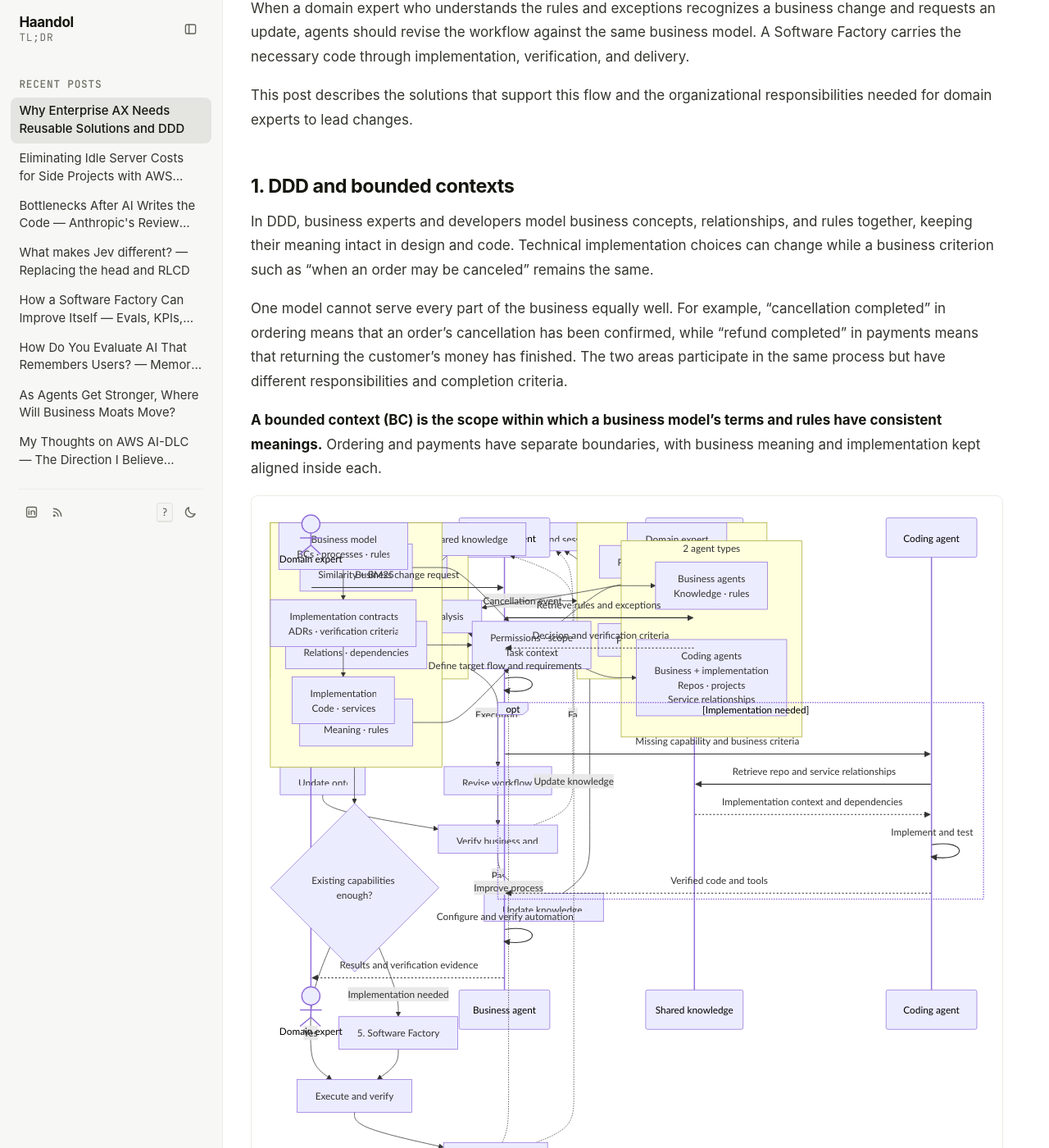
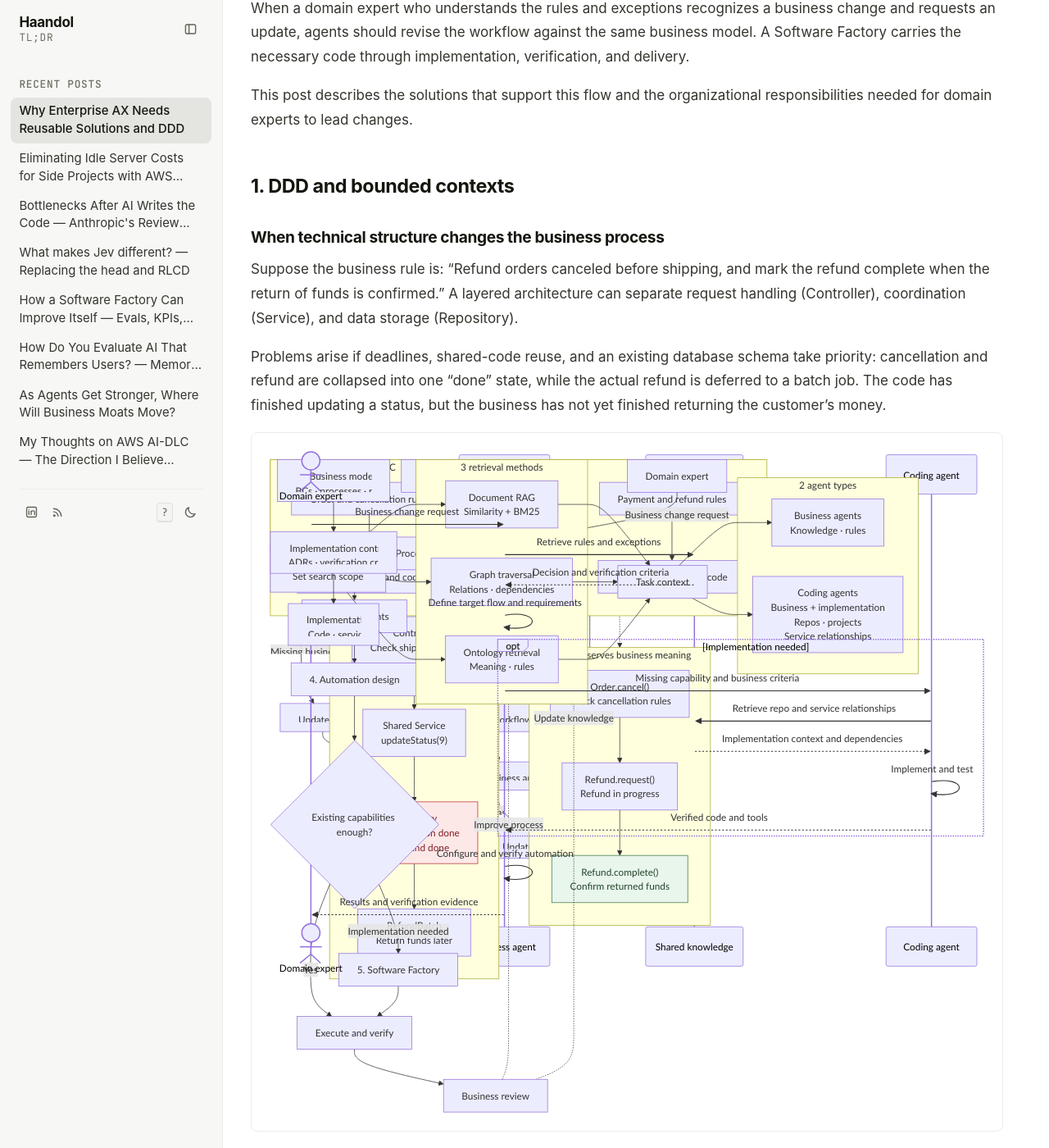
Before and after one commit to haandol/haandol.github.com, a Jekyll site: the page built from _en/2026-11-05-enterprise-wide-ax-essentials.md, in a window 1280 px wide and 1400 px high, scrolled down 1079 px. Shown: the whole window at 82% size. Built offline with Jekyll 4.4.1, drawn with Linux system fonts in a browser that asks for light colours; some web fonts are replaced; comment, search, counter and statistics services are not loaded; some of the changed text lies outside the part shown.

Commit message:
docs: visualize business meaning drift and DDD correction

````diff
--- a/_en/2026-11-05-enterprise-wide-ax-essentials.md
+++ b/_en/2026-11-05-enterprise-wide-ax-essentials.md
@@ -37,9 +37,48 @@ This post describes the solutions that support this flow and the organizational
 
 ## 1. DDD and bounded contexts
 
-In DDD, business experts and developers model business concepts, relationships, and rules together, keeping their meaning intact in design and code. Technical implementation choices can change while a business criterion such as “when an order may be canceled” remains the same.
+### When technical structure changes the business process
 
-One model cannot serve every part of the business equally well. For example, “cancellation completed” in ordering means that an order's cancellation has been confirmed, while “refund completed” in payments means that returning the customer's money has finished. The two areas participate in the same process but have different responsibilities and completion criteria.
+Suppose the business rule is: “Refund orders canceled before shipping, and mark the refund complete when the return of funds is confirmed.” A layered architecture can separate request handling (Controller), coordination (Service), and data storage (Repository).
+
+Problems arise if deadlines, shared-code reuse, and an existing database schema take priority: cancellation and refund are collapsed into one “done” state, while the actual refund is deferred to a batch job. The code has finished updating a status, but the business has not yet finished returning the customer's money.
+
+{% raw %}
+```mermaid
+flowchart TB
+  subgraph B["Business process"]
+    direction LR
+    B1["Cancel before shipping"] --> B2["Issue refund"] --> B3["Confirm returned funds<br/>Refund complete"]
+  end
+  subgraph T["Technical convenience first"]
+    direction TB
+    T1["Controller<br/>Check shipping state"] --> T2["Shared Service<br/>updateStatus(9)"]
+    T2 --> T3["Repository<br/>9 = cancellation done<br/>and refund done"]
+    T3 --> T4["RefundBatch<br/>Return funds later"]
+  end
+  subgraph D["DDD preserves business meaning"]
+    direction TB
+    D1["Order.cancel()<br/>Check cancellation rules"] --> D2["Refund.request()<br/>Refund in progress"]
+    D2 --> D3["Refund.complete()<br/>Confirm returned funds"]
+  end
+  B -.->|"Technical structure first"| T
+  B -.->|"Model the business rules"| D
+  classDef mismatch fill:#fde8e8,stroke:#b52d36,color:#821d25
+  classDef aligned fill:#e9f6ec,stroke:#3c7754,color:#23452b
+  class T3 mismatch
+  class D3 aligned
+```
+{% endraw %}
+
+Changing the “refund completed” rule in this structure requires piecing it together from Controller checks, Service updates, database values, and batch timing.
+
+DDD treats “cancellation confirmed” and “refund completed” as distinct business concepts, with their conditions enforced in code. `Refund.complete()` must use confirmation of returned funds as its completion criterion; updating a shared status value is not sufficient.
+
+Layered architecture and DDD can be used together. DDD reduces this gap by **giving the domain model responsibility for business meaning and rules, while APIs, databases, and batch jobs perform the technical work needed to carry out its decisions**.
+
+### Defining boundaries of business meaning
+
+Keeping cancellation and refund rules distinct also requires defining each business model's scope of responsibility.
 
 **A bounded context (BC) is the scope within which a business model's terms and rules have consistent meanings.** Ordering and payments have separate boundaries, with business meaning and implementation kept aligned inside each.
 
@@ -116,13 +155,17 @@ The required capabilities include RAG (Retrieval-Augmented Generation), which us
 {% raw %}
 ```mermaid
 flowchart LR
+  P["Check permissions<br/>Set search scope"]
   subgraph K["3 retrieval methods"]
     direction TB
     R["Document RAG<br/>Similarity + BM25"]
     G["Graph traversal<br/>Relations · dependencies"]
     O["Ontology retrieval<br/>Meaning · rules"]
   end
-  R --> C["Permissions · scope<br/>Task context"]
+  P --> R
+  P --> G
+  P --> O
+  R --> C["Task context"]
   G --> C
   O --> C
   subgraph U["2 agent types"]
````
Also changed, not shown: other parts of _en/2026-11-05-enterprise-wide-ax-essentials.md (+1 -1 lines), _posts/2026-11-05-enterprise-wide-ax-essentials.md (+47 -4 lines).
